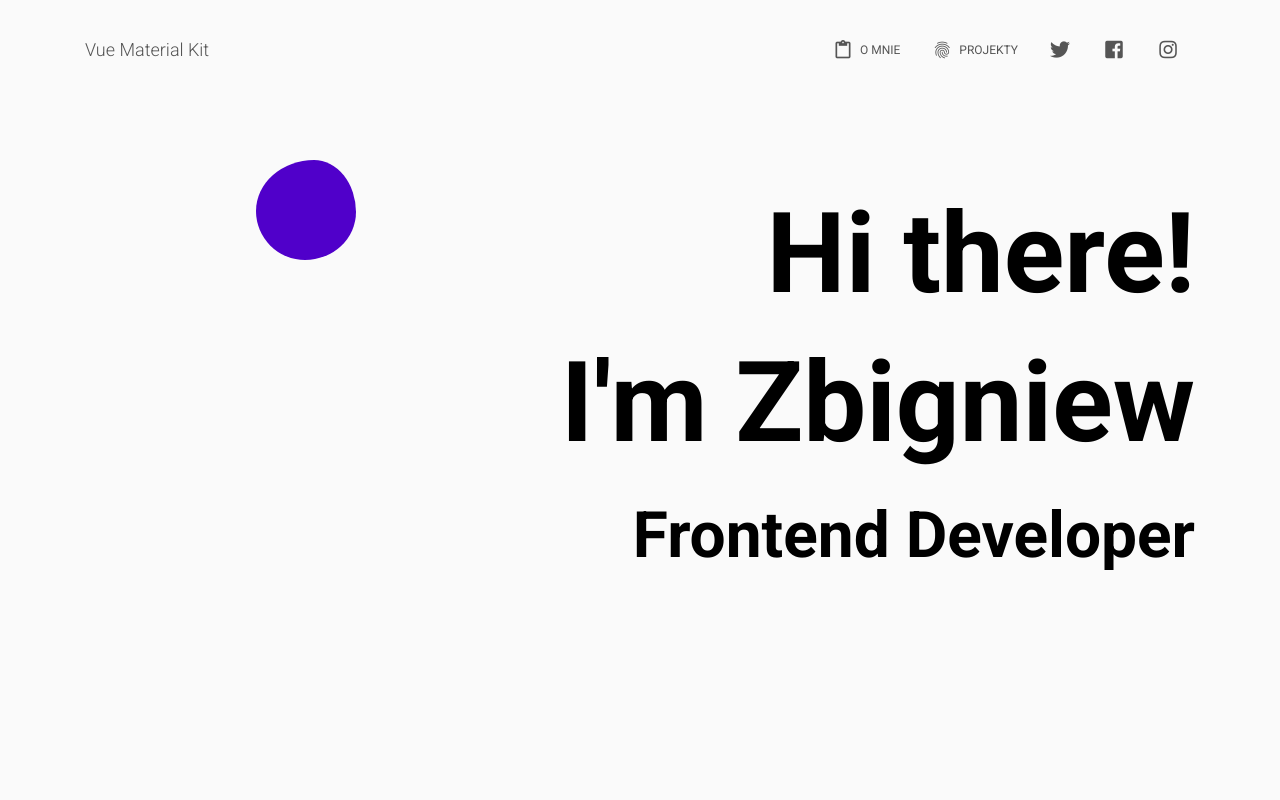
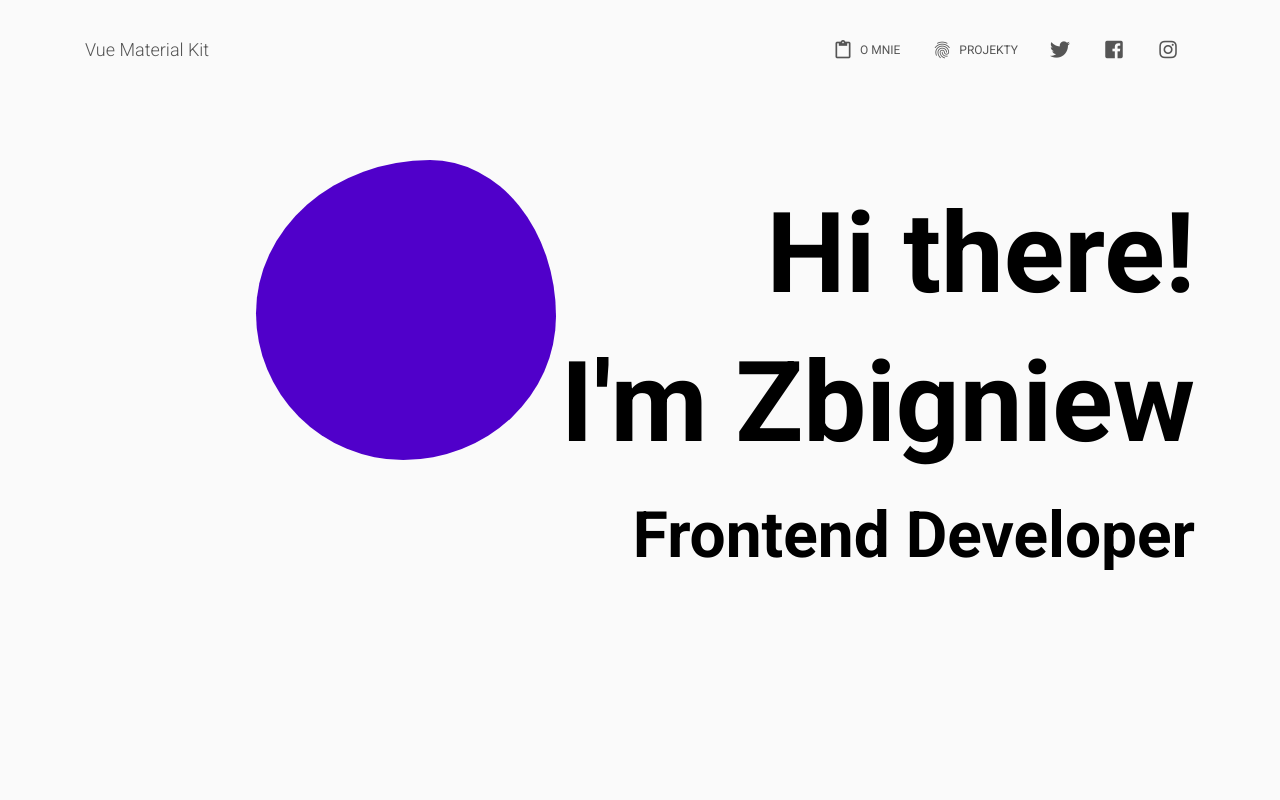
Before and after one commit to zbych232/portfolio, a Vue app in the folder portfolio/: page /#/ in a window 1280 px wide. Shown: the top 800 px of the page. Built offline with nearby package versions, Linux system fonts and the light colour scheme.

Commit message:
fancy shape size increase for mobile

```diff
--- a/portfolio/src/views/mainPage.vue
+++ b/portfolio/src/views/mainPage.vue
@@ -228,6 +228,10 @@ export default {
   left: calc(20vw);
   width: 100px;
   height: 100px;
+  @media only screen and (min-width: 768px) {
+    width: 300px;
+    height: 300px;
+  }
   background-color: #5000ca;
   border-radius: 58% 42% 36% 64% / 60% 64% 36% 40%;
   animation-name: fancyShape;
```
